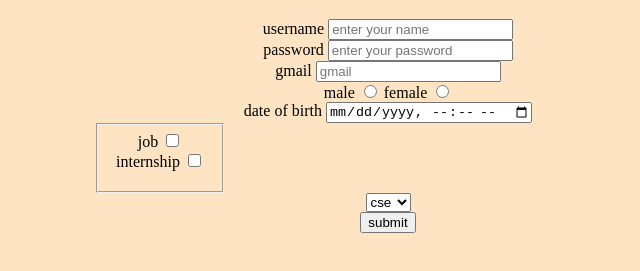
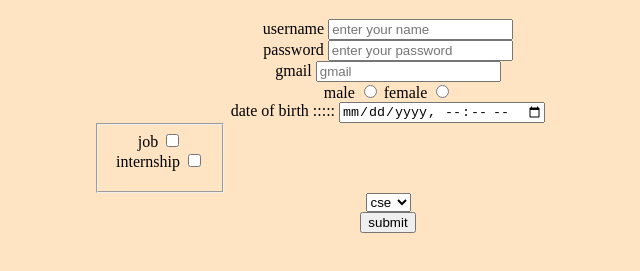
Before and after one commit to PotlapelliNavya/First_repository, a plain HTML site: page day3/index.html in a window 1280 px wide. Shown: the part 61-332 px from the top of the page, without its empty margins (252-892 px from the left). Drawn offline with Linux system fonts and the light colour scheme.

Commit message:
Update index.html

```diff
--- a/day3/index.html
+++ b/day3/index.html
@@ -18,7 +18,7 @@
     <input  id="male" name="gender" type="radio">
     <label for="female">female</label>
     <input  id="female" type="radio" name="gender"><br>
-    <label for="date">date of birth</label>
+    <label for="date">date of birth :::::</label>
     <input type="datetime-local"><br>
 
     <fieldset>
```
